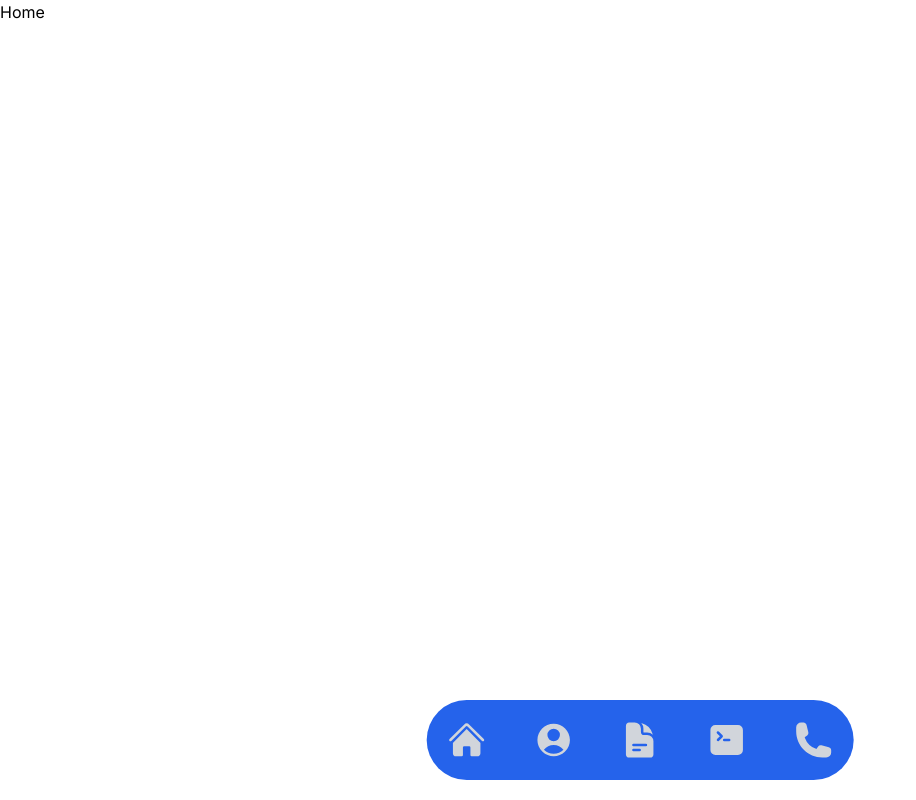
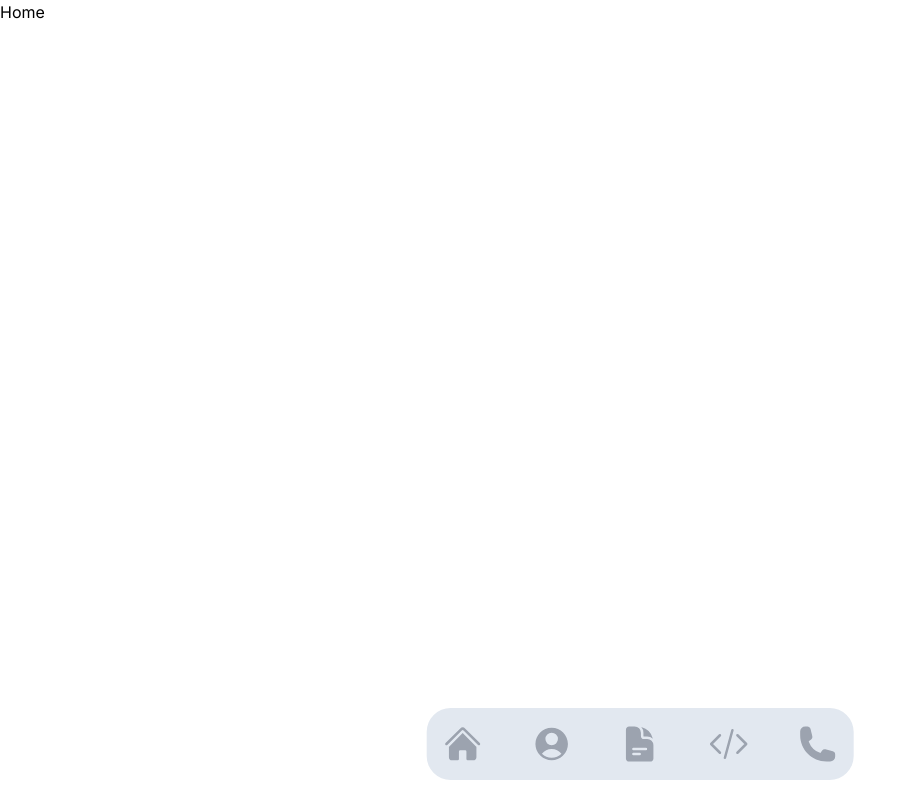
Before and after one commit to Cyrkryta/personal-website, a Next.js app: page / in a window 1280 px wide. Shown: the whole page, without its empty margins (0-916 px from the left). Built offline with nearby package versions, Linux system fonts and the light colour scheme.

Commit message:
Bottom navbar for desktop is done. Left navbar for mobile is started

```diff
--- a/src/app/components/navbar.tsx
+++ b/src/app/components/navbar.tsx
@@ -1,37 +1,63 @@
+// Use client
+"use client"
+
 // React imports
-import React from 'react';
+import React, { useState } from 'react';
 import Link from 'next/link';
+
 import { PhoneIcon } from '@heroicons/react/24/solid';
-import { CommandLineIcon } from '@heroicons/react/24/solid';
+import { CodeBracketIcon } from '@heroicons/react/24/outline';
 import { HomeIcon } from '@heroicons/react/24/solid';
 import { UserCircleIcon } from '@heroicons/react/24/solid';
 import { DocumentTextIcon } from '@heroicons/react/24/solid';
+import { Bars4Icon } from '@heroicons/react/24/outline';
+import { XMarkIcon } from '@heroicons/react/24/solid';
 
-const navbar = () => {
+const Navbar = () => {
+    // Navbar management and handling
+    const [nav, setNav] = useState(false);
+    const handleNav = () => {
+        setNav(!nav);
+    }
+
     // Nav items
     const navItems = [
         //  className="h-6 w-6 text-black"
         {id: 1, text: "Home", ref: "/", logo: <HomeIcon />},
         {id: 2, text: "About", ref: "/about", logo: <UserCircleIcon />},
         {id: 3, text: "Resume", ref: "/resume", logo: <DocumentTextIcon />},
-        {id: 4, text: "Projects", ref: "/projects", logo: <CommandLineIcon />},
+        {id: 4, text: "Projects", ref: "/projects", logo: <CodeBracketIcon />},
         {id: 5, text: "Contact", ref: "/contact", logo: <PhoneIcon />},
     ]
 
     return (
         <>
-            <div className='fixed bottom-5 left-1/2 -translate-x-1/2 inline-flex mx-auto justify-between bg-blue-600 w-1/3 rounded-full'>
-                {/* Desktop Navigation */}
+            {/* Desktop Navigation */}
+            <div className='hidden fixed bottom-5 left-1/2 -translate-x-1/2 lg:inline-flex mx-auto justify-between w-1/3 rounded-3xl bg-slate-200'>
                 <ul className='flex p-4 w-full justify-between'>
                     {navItems.map((item) => (
                         <li key={item.id} className='cursor-pointer'>
-                            <Link href={item.ref}><div className="h-12 w-12 p-1 text-gray-300 hover:text-gray-500">{item.logo}</div></Link>
-                        </li>
-                    ))}
+                            <Link href={item.ref}><div className="h-10 w-10 text-gray-400 hover:text-gray-600">{item.logo}</div></Link>
+                        </li>)
+                    )}
                 </ul>
             </div>
+            {/* Mobile/Tablet Navigation */}
+            {/* Menu open close click event */}
+            <div onClick={handleNav} className='block fixed bottom-5 left-5 lg:hidden bottom items-center justify-between mx-auto'>
+                {nav ? <XMarkIcon className='h-12 w-12 p-1 text-gray-400 hover:text-gray-600 cursor-pointer' /> : <Bars4Icon className='h-12 w-12 p-1 text-gray-400 hover:text-gray-600 cursor-pointer'/>}
+            </div>
+            {/*  */}
+            <ul
+            className={
+            nav
+                ? 'fixed md:hidden bottom-8 left-0 top-0 w-[60%] h-full border-r border-r-gray-900 bg-[#000300] ease-in-out duration-500'
+                : 'ease-in-out w-[60%] duration-500 fixed bottom-8 left-[-100%]'
+            }>
+                <li>Det er super</li>
+            </ul>
         </>
     );
 };
 
-export default navbar;
+export default Navbar;
--- a/src/app/layout.tsx
+++ b/src/app/layout.tsx
@@ -1,7 +1,7 @@
 import type { Metadata } from "next";
 import { Inter } from "next/font/google";
 import "./globals.css";
-import Navbar from "./components/navbar";
+import Navbar from "./components/Navbar";
 
 const inter = Inter({ subsets: ["latin"] });
 
--- a/src/app/page.tsx
+++ b/src/app/page.tsx
@@ -1,5 +1,3 @@
-
-
 export default function Home() {
   return (
     <div>
```
Also changed, not shown: src/app/globals.css (+6 -6 lines).
